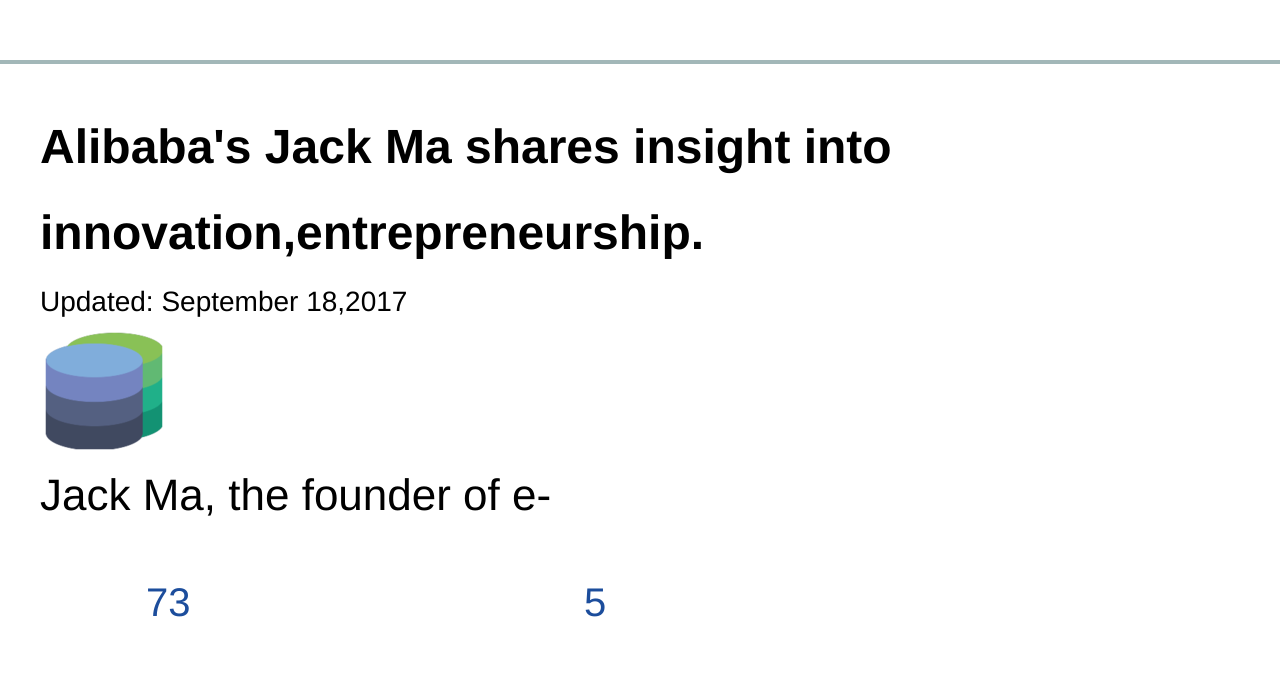
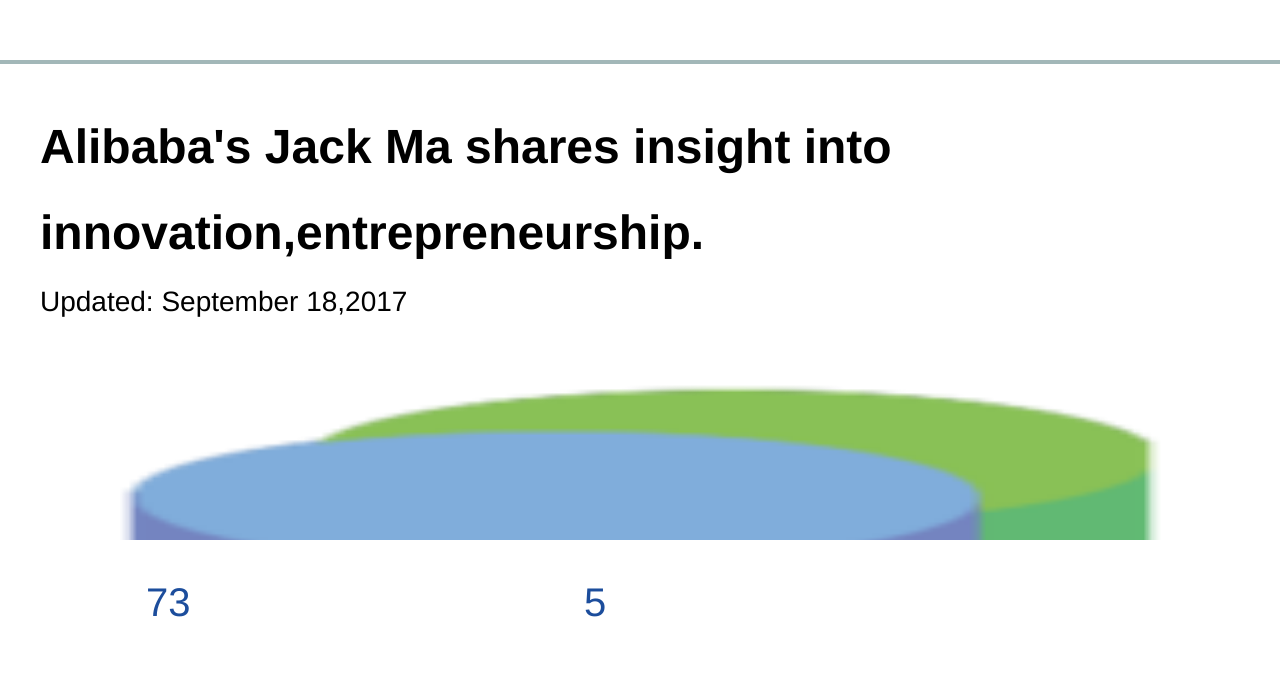
Before and after one commit to LQJIN/blog-app, a Vue app: page /#/blog in a window 1280 px wide. Shown: the part 120-798 px from the top of the page. Built offline with nearby package versions, Linux system fonts and the light colour scheme; a web font is replaced by a local one.

Commit message:
update BlogDetail.vue

```diff
--- a/src/components/common/BlogDetail.vue
+++ b/src/components/common/BlogDetail.vue
@@ -23,6 +23,7 @@
   .blog-detail h6{font-size: 0.14rem;}
   .blog-detail p{font-size: 0.22rem; }
   .blog-detail article{display: block; padding: 0.2rem; width: 6rem; word-wrap:break-word; }
+  .blog-detail img{ width: 5.6rem; height: 2.5rem; margin: 0.2rem;}
 </style>
 
 <!--标签内英文换行，两个属性word-wrap:break-word;word-break:break-all;前提是加上宽度。-->
```
